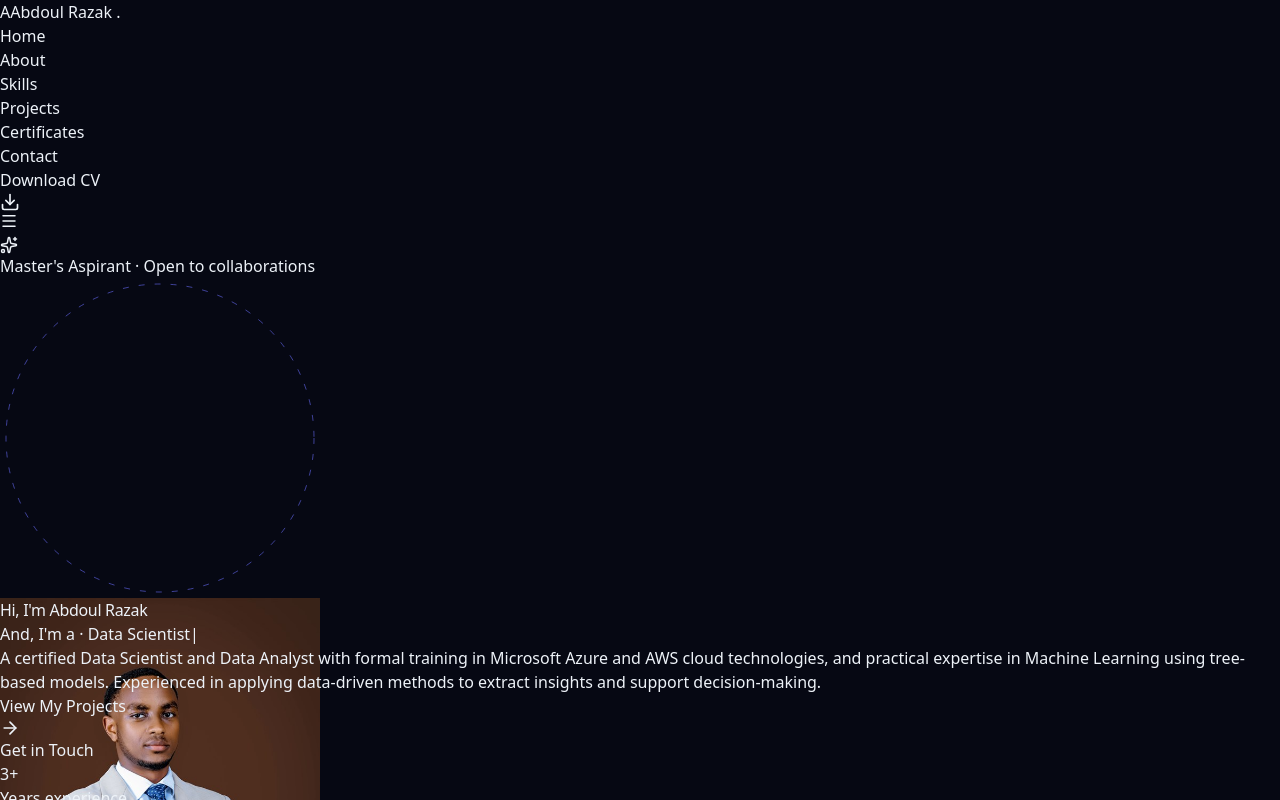
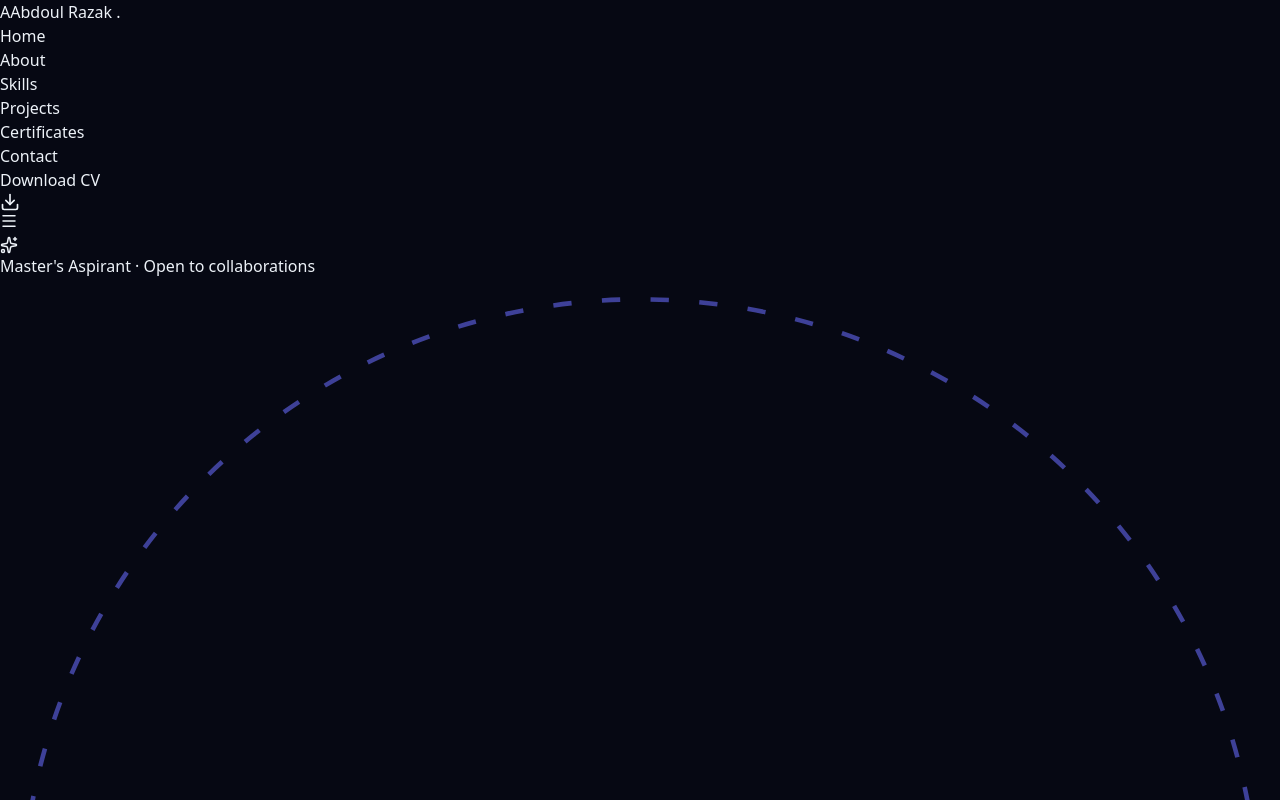
Before and after one commit to Abdoul-razaq/Data-Portfolio-Website, a React (Vite) app: page / in a window 1280 px wide. Shown: the top 800 px of the page. Built offline with nearby package versions, Linux system fonts and the light colour scheme.

Commit message:
style: increase profile picture size and fix button layout in about section

```diff
--- a/src/components/sections/About.tsx
+++ b/src/components/sections/About.tsx
@@ -51,7 +51,7 @@
                 <div className="space-y-4 text-sm">
                   <div>
                     <p className="font-medium text-foreground">
-                      BSc (Hons) Mechanical Engineering in production. <span className="text-accent/80 font-normal ml-1 whitespace-nowrap">| University of Rwanda</span>
+                      BSc (Hons) Mechanical Engineering in production <span className="text-accent/80 font-normal">| University of Rwanda</span>
                     </p>
                     <p className="text-muted-foreground mt-0.5">May 2022 - June 2026</p>
                   </div>
@@ -69,17 +69,19 @@
                         <p className="text-muted-foreground text-xs mt-0.5">Oct 2025 - Jun 2026</p>
                       </div>
 
+                      <div className="flex flex-col sm:flex-row items-stretch sm:items-center gap-2 pt-1">
                         <a
                           href="https://drive.google.com/file/d/1XI43caEFAb6fvQmo1OFOkaAoeUzhN5ho/view?usp=sharing"
                           target="_blank"
                           rel="noopener noreferrer"
-                        className="inline-flex items-center gap-1.5 text-xs text-accent hover:text-accent-hover transition-colors font-medium border border-accent/20 bg-accent/5 px-2.5 py-1 rounded-md mt-1"
+                          className="inline-flex items-center justify-center gap-1.5 text-xs text-accent hover:text-accent-hover transition-colors font-medium border border-accent/20 bg-accent/5 px-3 py-1.5 rounded-lg"
                         >
-                        <ExternalLink size={12} />
+                          <ExternalLink size={13} />
                           View Research Paper
                         </a>
+                      </div>
 
-                      <details className="mt-3 group border border-white/10 rounded-xl bg-white/5 overflow-hidden transition-all duration-300">
+                      <details className="mt-2 group border border-white/10 rounded-xl bg-white/5 overflow-hidden transition-all duration-300">
                         <summary className="flex items-center justify-between p-3 cursor-pointer select-none font-medium text-xs text-foreground hover:bg-white/10 transition">
                           <span>Read Thesis Summary</span>
                           <ChevronDown size={14} className="text-muted-foreground transition-transform duration-300 group-open:rotate-180" />
@@ -184,7 +186,7 @@
 }) {
   return (
     <div className={align === "center" ? "text-center mx-auto max-w-2xl" : "max-w-2xl"}>
-      <div className="inline-flex items-center gap-2 rounded-full glass px-5 py-2.5 text-sm leading-none tracking-wide text-accent mx-auto">
+      <div className={`inline-flex items-center gap-2 rounded-full glass px-5 py-2.5 text-sm leading-none tracking-wide text-accent ${align === "center" ? "mx-auto" : ""}`}>
         <span className="h-1.5 w-1.5 rounded-full bg-accent shadow-glow-cyan" />
         {eyebrow}
       </div>
--- a/src/components/sections/Hero.tsx
+++ b/src/components/sections/Hero.tsx
@@ -45,15 +45,14 @@
 
         {/* Wrapper to center content vertically in the remaining space */}
         <div className="w-full flex-1 flex items-center mt-2 lg:mt-0">
-          <div className="w-full grid lg:grid-cols-[0.85fr_1.15fr] gap-12 items-center">
+          <div className="w-full grid lg:grid-cols-[0.95fr_1.05fr] gap-10 lg:gap-12 items-center">
 
             {/* LEFT SIDE (PROFILE PICTURE ONLY) */}
             <motion.div
               initial={{ opacity: 0, scale: 0.92 }}
               animate={{ opacity: 1, scale: 1 }}
               transition={{ duration: 0.9, delay: 0.15, ease: "easeOut" }}
-            className="relative mx-auto flex items-center justify-center"
-            style={{ width: 320, height: 320 }}
+              className="relative mx-auto flex items-center justify-center w-[320px] h-[320px] sm:w-[380px] sm:h-[380px] lg:w-[420px] lg:h-[420px]"
             >
               {/* glow */}
               <div className="absolute inset-0 rounded-full bg-gradient-to-br from-primary/50 via-accent/30 to-transparent blur-2xl" />
@@ -61,20 +60,20 @@
               {/* orbit ring */}
               <svg
                 className="absolute inset-0 w-full h-full"
-              viewBox="0 0 320 320"
+                viewBox="0 0 420 420"
                 fill="none"
                 xmlns="http://www.w3.org/2000/svg"
               >
                 <circle
-                cx="160"
-                cy="160"
-                r="154"
+                  cx="210"
+                  cy="210"
+                  r="203"
                   stroke="url(#orbitGrad)"
-                strokeWidth="1"
+                  strokeWidth="1.5"
                   strokeDasharray="6 10"
                 />
                 <defs>
-                <linearGradient id="orbitGrad" x1="0" y1="0" x2="320" y2="320">
+                  <linearGradient id="orbitGrad" x1="0" y1="0" x2="420" y2="420">
                     <stop stopColor="#6366f1" stopOpacity="0.6" />
                     <stop offset="0.5" stopColor="#22d3ee" stopOpacity="0.4" />
                     <stop offset="1" stopColor="#6366f1" stopOpacity="0" />
@@ -83,7 +82,7 @@
               </svg>
 
               {/* avatar */}
-            <div className="relative z-10 w-60 h-60 rounded-full overflow-hidden ring-2 ring-primary/30">
+              <div className="relative z-10 w-[250px] h-[250px] sm:w-[300px] sm:h-[300px] lg:w-[335px] lg:h-[335px] rounded-full overflow-hidden ring-4 ring-primary/30 shadow-2xl">
                 <img
                   src="/images/Razak.jpeg"
                   alt="Abdoul Razak – Data Scientist"
@@ -93,22 +92,22 @@
 
               {/* floating chips */}
               <div className="absolute glass rounded-xl px-3 py-2 text-xs shadow-glass z-20 whitespace-nowrap"
-              style={{ top: "10px", left: "-18px", animation: "float 5s ease-in-out infinite" }}>
+                style={{ top: "12px", left: "-10px", animation: "float 5s ease-in-out infinite" }}>
                 🌐 Google Colab & Deepnote
               </div>
 
               <div className="absolute glass rounded-xl px-3 py-2 text-xs shadow-glass z-20 whitespace-nowrap"
-              style={{ top: "32px", right: "-22px", animation: "float 6s ease-in-out infinite reverse" }}>
+                style={{ top: "35px", right: "-12px", animation: "float 6s ease-in-out infinite reverse" }}>
                 ⚡ Power BI & Tableau
               </div>
 
               <div className="absolute glass rounded-xl px-3 py-2 text-xs shadow-glass z-20 whitespace-nowrap"
-              style={{ bottom: "28px", left: "-24px", animation: "float 7s ease-in-out infinite" }}>
+                style={{ bottom: "35px", left: "-15px", animation: "float 7s ease-in-out infinite" }}>
                 ☀️ MySQL & Excel
               </div>
 
               <div className="absolute glass rounded-xl px-3 py-2 text-xs shadow-glass z-20 whitespace-nowrap"
-              style={{ bottom: "14px", right: "-16px", animation: "float 5.5s ease-in-out infinite reverse" }}>
+                style={{ bottom: "18px", right: "-10px", animation: "float 5.5s ease-in-out infinite reverse" }}>
                 📡 Python "Pandas & Numpy"
               </div>
             </motion.div>
@@ -118,7 +117,7 @@
               initial={{ opacity: 0, y: 24 }}
               animate={{ opacity: 1, y: 0 }}
               transition={{ duration: 0.7, ease: "easeOut" }}
-            className="w-full lg:pl-28"
+              className="w-full lg:pl-10"
             >
               <h1 className="font-display text-4xl sm:text-5xl lg:text-6xl font-semibold leading-[1.02] tracking-tight">
                 Hi, I'm <span className="text-gradient-primary">Abdoul Razak</span>
```
Lines whose indentation alone changed are shown as unchanged.
